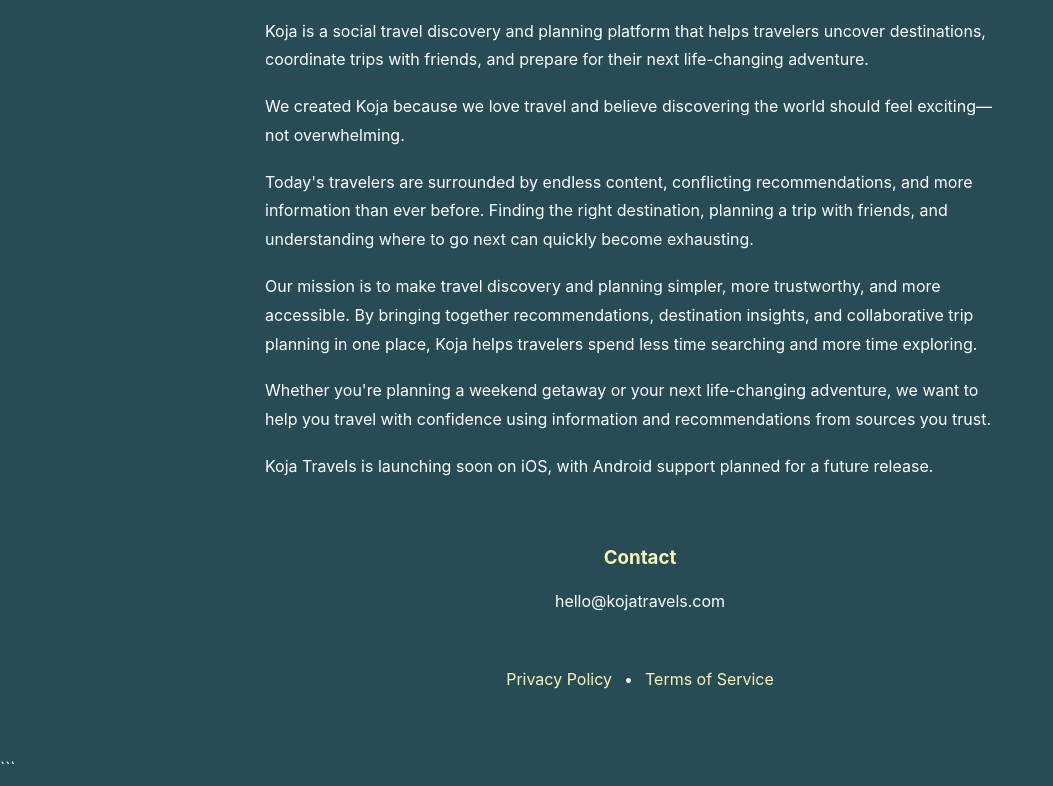
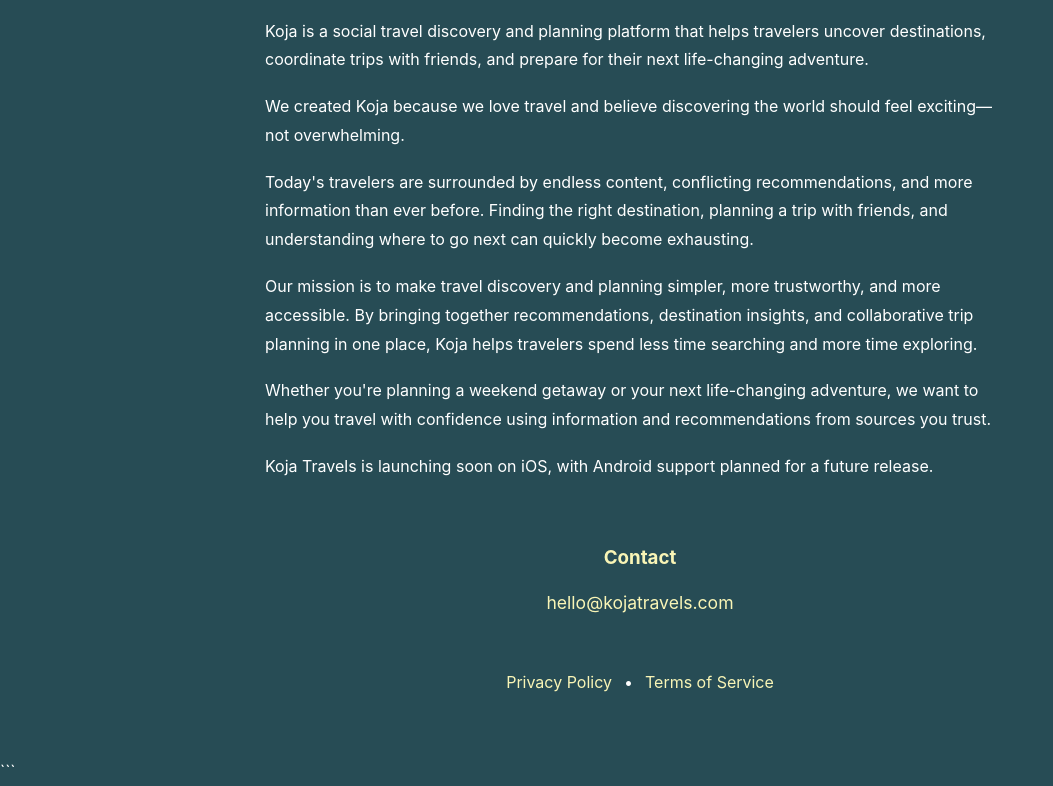
Before and after one commit to pmazhar/KT-website, a plain HTML site: page index.html in a window 1280 px wide. Shown: the part 583-1369 px from the top of the page, without its empty margins (0-1053 px from the left). Drawn offline with Linux system fonts and the light colour scheme.

Commit message:
Update index.html

```diff
--- a/index.html
+++ b/index.html
@@ -57,7 +57,10 @@
 
     <section class="contact">
         <h3>Contact</h3>
-        <p>hello@kojatravels.com</p>
+
+        <a href="mailto:hello@kojatravels.com">
+            hello@kojatravels.com
+        </a>
     </section>
 
     <footer class="footer-links">
```
